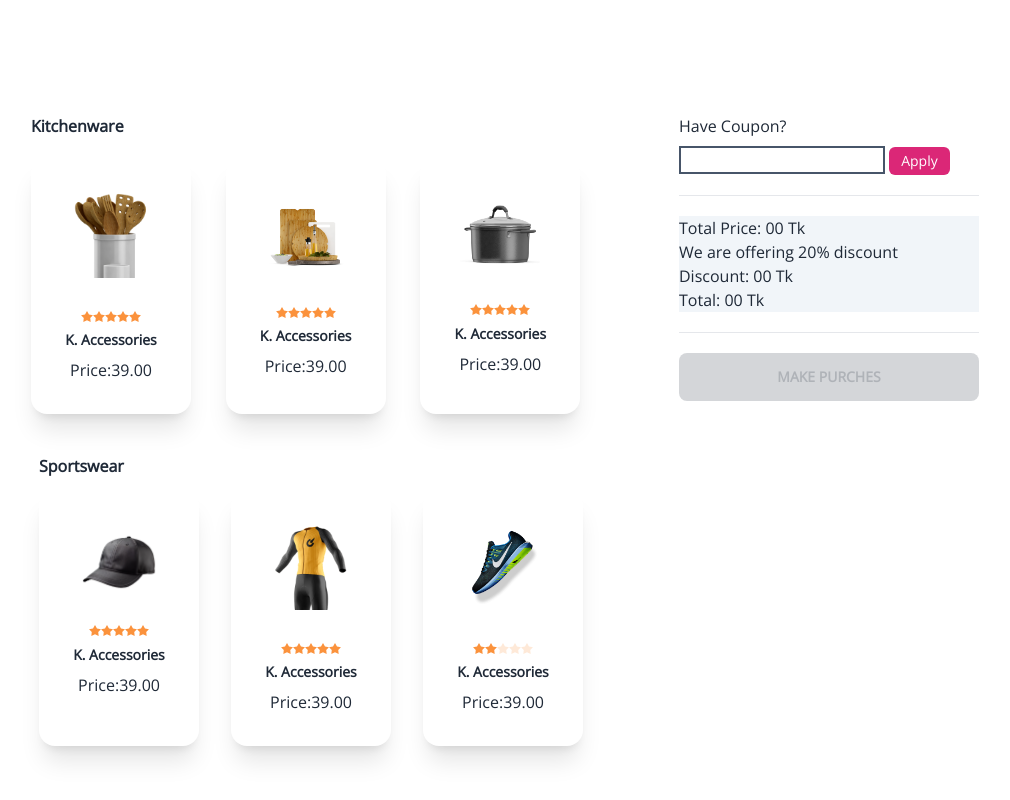
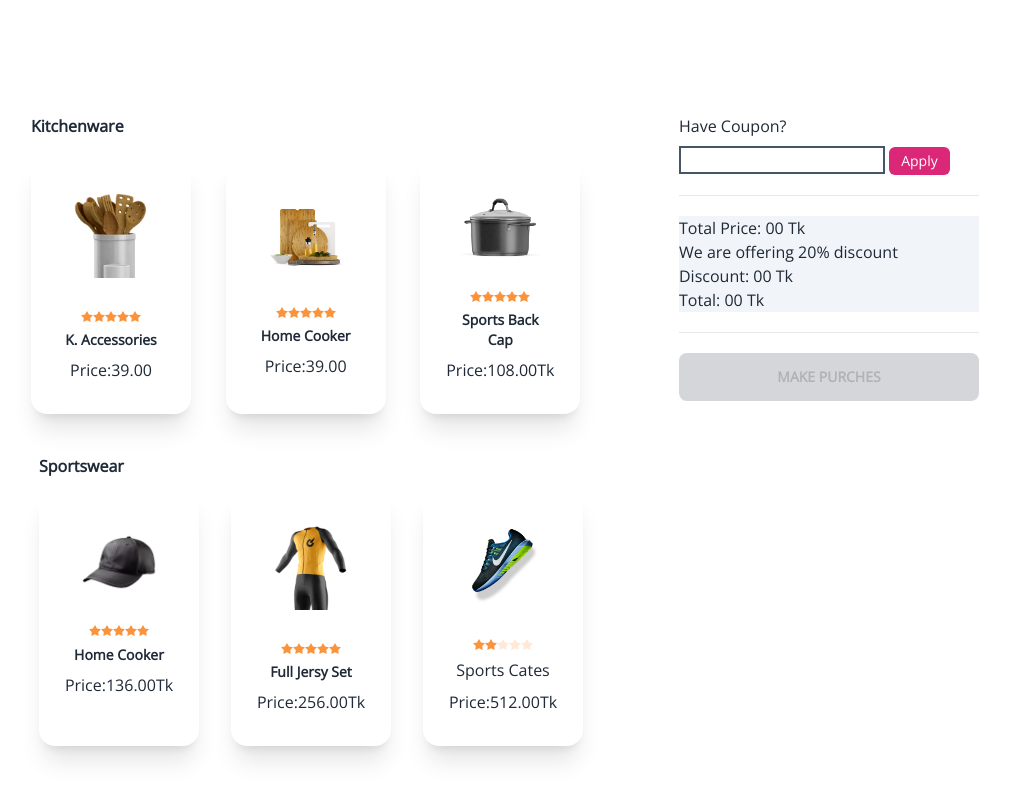
Before and after one commit to afsanaabrar/New-folder, a plain HTML site: page index.html in a window 1280 px wide. Shown: the part 498-1298 px from the top of the page, without its empty margins (25-1035 px from the left). Drawn offline with nearby package versions, Linux system fonts and the light colour scheme.

Commit message:
hi i am again change

```diff
--- a/index.html
+++ b/index.html
@@ -54,7 +54,7 @@
  <input type="radio" name="rating-5" class="mask mask-star-2 bg-orange-400" />
  <input type="radio" name="rating-5" class="mask mask-star-2 bg-orange-400" />
  </div>
-      <h2 id="h2" class="text-sm font-bold">K. Accessories</h2>
+      <h2  class="text-sm font-bold">K. Accessories</h2>
       <h1>Price:<span id="frDive" >39.00</span></h1>
     </div>
 
@@ -74,7 +74,7 @@
      <input type="radio" name="rating-5" class="mask mask-star-2 bg-orange-400" />
      <input type="radio" name="rating-5" class="mask mask-star-2 bg-orange-400" />
      </div>
-          <h2 id="h2"class="text-sm font-bold">K. Accessories</h2>
+          <h2   class="text-sm font-bold">Home Cooker</h2>
           <h1>Price:<span id="frDive" >39.00</span></h1>
         </div>
 
@@ -94,8 +94,8 @@
      <input type="radio" name="rating-5" class="mask mask-star-2 bg-orange-400" />
      <input type="radio" name="rating-5" class="mask mask-star-2 bg-orange-400" />
      </div>
-          <h2 id="h2" class="text-sm font-bold">K. Accessories</h2>
-          <h1>Price:<span id="frDive" >39.00</span></h1>
+          <h2  class="text-sm font-bold">Sports Back Cap</h2>
+          <h1>Price:<span id="frDive" >108.00</span>Tk</h1>
         </div>
 
     </div>
@@ -123,8 +123,8 @@
      <input type="radio" name="rating-5" class="mask mask-star-2 bg-orange-400" />
      <input type="radio" name="rating-5" class="mask mask-star-2 bg-orange-400" />
      </div>
-          <h2 id="h2" class="text-sm font-bold">K. Accessories</h2>
-          <h1>Price:<span id="frDive" >39.00</span></h1>
+          <h2 class="text-sm font-bold">Home Cooker</h2>
+          <h1>Price:<span id="frDive" >136.00</span>Tk</h1>
         </div>
 
     </div>
@@ -143,8 +143,8 @@
      <input type="radio" name="rating-5" class="mask mask-star-2 bg-orange-400" />
      <input type="radio" name="rating-5" class="mask mask-star-2 bg-orange-400" />
      </div>
-          <h2 id="h2" class="text-sm font-bold">K. Accessories</h2>
-          <h1>Price:<span id="frDive" >39.00</span></h1>
+          <h2 id='pink' class="text-sm font-bold">Full Jersy Set</h2>
+          <h1>Price:<span id="frDive" >256.00</span>Tk</h1>
         </div>
 
     </div>
@@ -163,8 +163,8 @@
      <input type="radio" name="rating-5" class="mask mask-star-2 bg-orange-400" />
      <input type="radio" name="rating-5" class="mask mask-star-2 bg-orange-400" />
      </div>
-          <h2 id="h2" class="text-sm font-bold">K. Accessories</h2>
-          <h1>Price:<span id="frDive" >39.00</span></h1>
+          <h2 id='pink' class="">Sports Cates</h2>
+          <h1>Price:<span id="frDive" >512.00</span>Tk</h1>
         </div>
 
     </div>
@@ -185,7 +185,7 @@
     <div>
         <h1 class="mb-2">Have Coupon?</h1>
         <input type="text" id="cupon" class="border-slate-600 border-2">
-        <button id="coupn-btn"  class="bg-pink-600 text-white text-sm py-1 px-3 rounded-md mt-3 lg:mt-0 md:mt-0" disabled>Apply</button>
+        <button id="coupn-btn"  class="bg-pink-600 text-white text-sm py-1 px-3 rounded-md  ml-0" disabled>Apply</button>
        </div>
 
        <div id="naitemme" class="bg-slate-200 mt-5">
@@ -243,12 +243,12 @@
 
 // adding and showing name section---------------
     const set=document.getElementById('naitemme')
-   const name=document.getElementById('h2')
-   const nameShow=name.innerText
+   const nameSet=target.parentNode.childNodes[3].childNodes[5].innerText
+   console.log(nameSet)
+
    const p=document.createElement('p')
-
-   p.innerText= nameShow
-    p.style.fontWeight='bold'
+   p.innerText= nameSet
+    // p.style.fontWeight='bold'
    p.style.fontSize='20px'
    set.appendChild(p)
 
```
